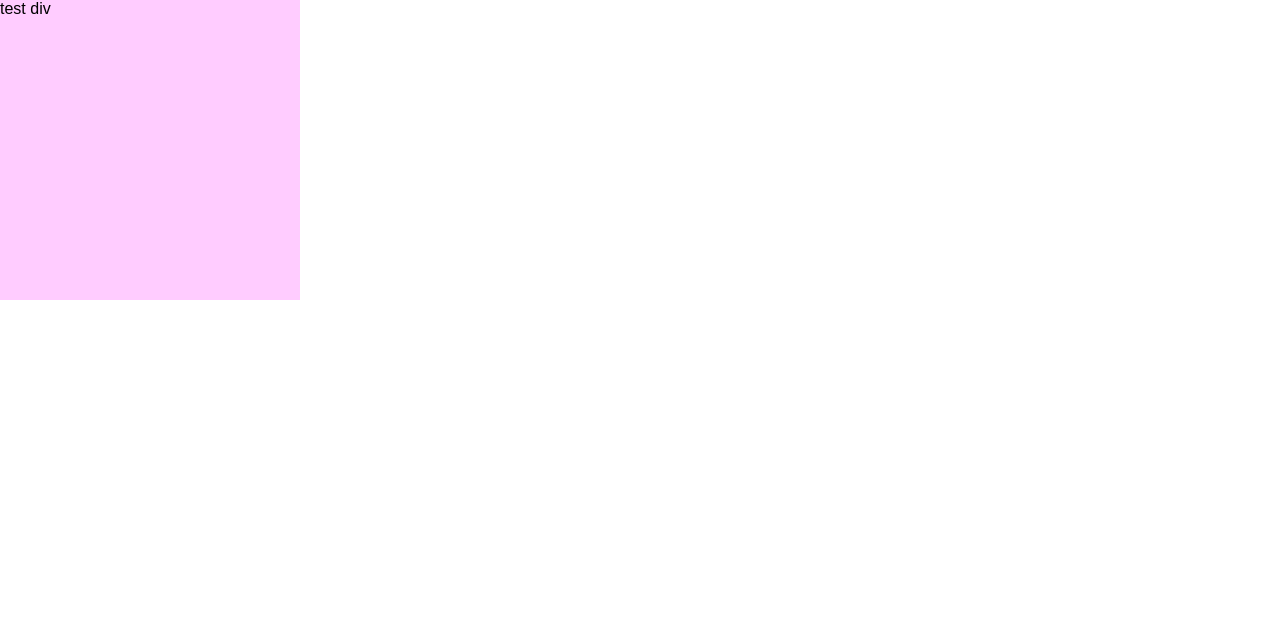
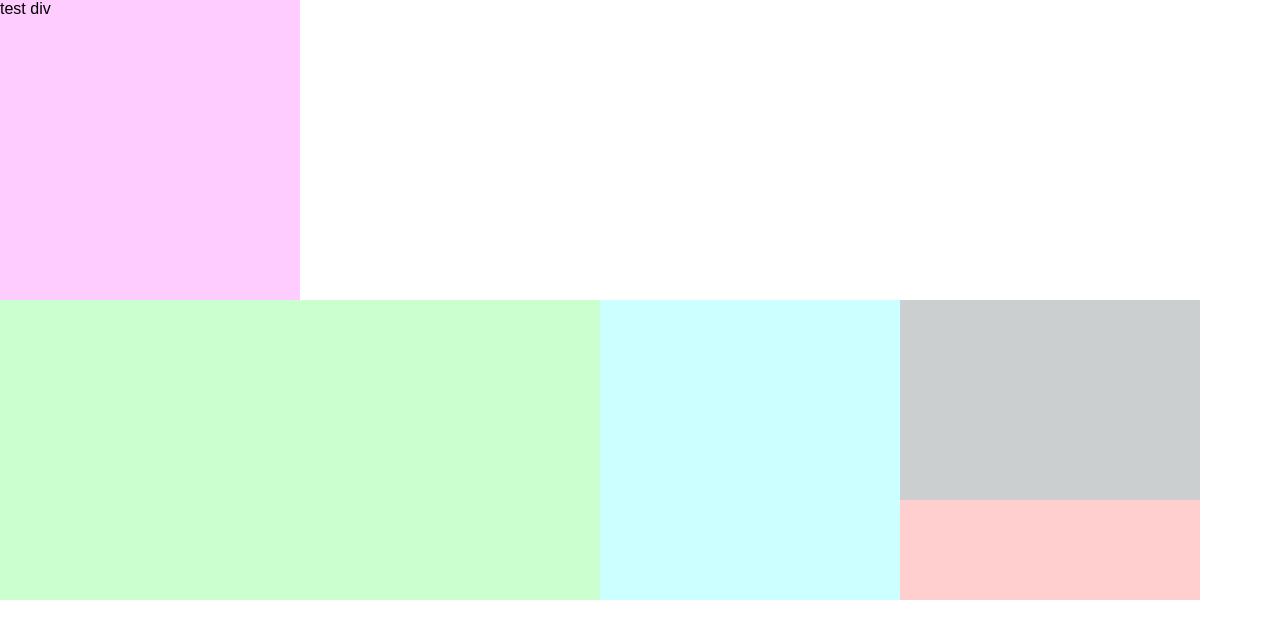
Before and after one commit to graphis/html5-boilerplate, a plain HTML site: page index.html in a window 1280 px wide. Drawn offline with nearby package versions, Linux system fonts and the light colour scheme.

Commit message:
css hide and js show in demo

```diff
--- a/index.html
+++ b/index.html
@@ -31,6 +31,20 @@ var hasjsrm=setTimeout(function(){document.body.className=document.body.classNam
 	test div
 </div>
 
+		<div class="aha transparent" id="kb-container">
+		</div>
+
+		<div class="aha transparent" id="kb-container2">
+		</div>
+
+		<div class="aha transparent" id="kb-container3">
+		</div>
+
+		<div class="aha transparent" id="kb-container4">
+		</div>
+
+
+
 
 <!-- JS -->
 <script src="http://ajax.googleapis.com/ajax/libs/jquery/1.11.2/jquery.min.js"></script>
--- a/ui/css/main.css
+++ b/ui/css/main.css
@@ -10,3 +10,52 @@ body {
 	height: 300px;
     background: #FFCCFF;
 }
+
+
+.transparent {
+  /* IE 8 */
+  -ms-filter: "progid:DXImageTransform.Microsoft.Alpha(Opacity=0)";
+  /* IE 5-7 */
+  filter: alpha(opacity=0);
+  /* Netscape */
+  -moz-opacity: 0.0;
+  /* Safari 1.x */
+  -khtml-opacity: 0.0;
+  /* Good browsers */
+  opacity: 0.0;
+}
+
+
+.aha {
+	width: 400px;
+	height: 200px;
+	background: #CCFFCC;
+	float:left;
+}
+
+
+
+
+#kb-container {
+	background: #CCFFCF;
+	width: 600px;
+	height: 300px;
+}
+
+#kb-container2 {
+	background: #CCFFFF;
+	width: 300px;
+	height: 300px;
+}
+
+#kb-container3 {
+	background: #CCCFCF;
+	width: 300px;
+	height: 200px;
+}
+
+#kb-container4 {
+	background: #FFCFCF;
+	width: 300px;
+	height: 100px;
+}
--- a/ui/js/main.js
+++ b/ui/js/main.js
@@ -1,13 +1,84 @@
+// 01
 $(document).ready(function() {
 
-  // General
-  $('html').removeClass('no-js');
+	console.log('_____doc ready');
+
+	// General
+	$('html').removeClass('no-js');
 
 });
 
 
 
+//Do Code
+clearTimeout(hasjsrm);
+$('body').addClass('has-js');
 
 
-clearTimeout(hasjsrm);
-$('body').addClass('has-js');
+
+// 02
+$(window).load(function() {
+
+
+
+	// executes when complete page is fully loaded, including all frames, objects and images
+	console.log('______win ready');
+
+	//$('.aha').visibility();
+//	$(".aha").css('visibility', 'visible');
+
+
+
+
+
+var time = 600;
+
+	$(".aha").each(function(index, value) {
+
+//	    console.log('div' + index + ':' + $(this).attr('id'));
+
+		var _this = '#' + $(this).attr('id');
+
+
+	  	setTimeout( function(){
+
+//			$( _this ).fadeTo('fast', 0.2);
+//			$( _this ).fadeOut('slow');
+//			$( _this ).hide().fadeIn(300);
+//			$( _this ).hide();
+			$( _this ).css('opacity', 0.0).animate({opacity:1}, 300);
+
+
+
+        if ($( _this ).is(":visible")) {
+			console.log('div ' + _this + ' is visible');
+        }
+        else {
+			console.log('div ' + _this + ' is not visible');
+        }
+
+
+
+
+		console.log('div ' + _this );
+
+	  	}, time)
+	  	time += 600;
+
+	});
+
+
+
+
+
+
+
+
+
+
+
+
+
+
+
+});
```
